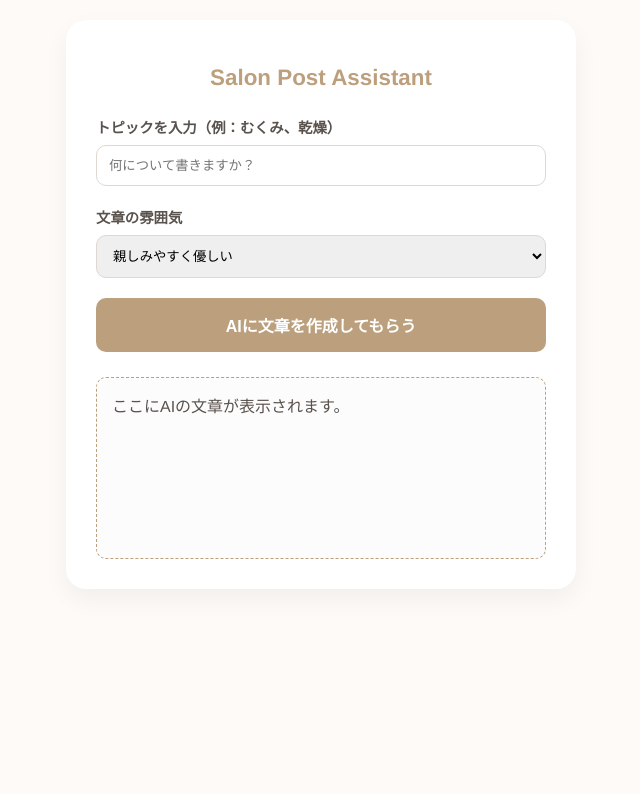
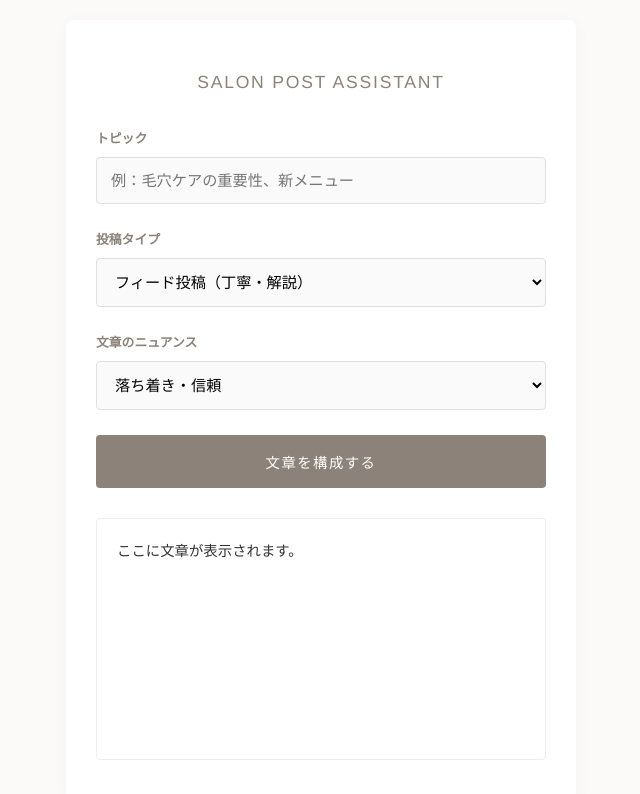
Before and after one commit to haraki-boop/my-app, a plain HTML site: page index.html in a window 1280 px wide. Shown: the whole page, without its empty margins (319-959 px from the left). Drawn offline with Linux system fonts and the light colour scheme.

Commit message:
Update index.html

```diff
--- a/index.html
+++ b/index.html
@@ -3,12 +3,12 @@
 <head>
     <meta charset="UTF-8">
     <meta name="viewport" content="width=device-width, initial-scale=1.0">
-    <title>エステSNSアシスタント</title>
+    <title>Salon Post Assistant | felice</title>
     <style>
         body {
-            font-family: 'Helvetica Neue', Arial, sans-serif;
-            background-color: #fdfaf7;
-            color: #5a524d;
+            font-family: "Helvetica Neue", Arial, "Hiragino Kaku Gothic ProN", "Hiragino Sans", sans-serif;
+            background-color: #fcfaf8; /* 柔らかいオフホワイト */
+            color: #4a4a4a;
             margin: 0;
             padding: 20px;
             display: flex;
@@ -16,97 +16,128 @@
         }
         .container {
             background-color: #ffffff;
-            padding: 30px;
-            border-radius: 20px;
-            box-shadow: 0 10px 25px rgba(0,0,0,0.05);
+            padding: 40px 30px;
+            border-radius: 8px;
+            box-shadow: 0 4px 20px rgba(0,0,0,0.03);
             width: 100%;
             max-width: 450px;
         }
         h1 {
             text-align: center;
-            font-size: 1.4rem;
-            color: #bca07e;
-            margin-bottom: 25px;
+            font-size: 1.1rem;
+            color: #8c8279; /* グレージュ系 */
+            letter-spacing: 0.1em;
+            margin-bottom: 35px;
+            font-weight: 300;
         }
         label {
             display: block;
-            margin-bottom: 8px;
-            font-weight: bold;
-            font-size: 0.9rem;
+            margin-bottom: 10px;
+            font-weight: 600;
+            font-size: 0.8rem;
+            color: #8c8279;
+            text-transform: uppercase;
         }
         input, select {
             width: 100%;
-            padding: 12px;
-            margin-bottom: 20px;
-            border: 1px solid #e0d8d0;
-            border-radius: 10px;
+            padding: 14px;
+            margin-bottom: 25px;
+            border: 1px solid #e0e0e0;
+            border-radius: 4px;
             box-sizing: border-box;
+            font-size: 0.95rem;
+            background-color: #fafafa;
         }
         button {
             width: 100%;
-            padding: 15px;
-            background-color: #bca07e;
+            padding: 16px;
+            background-color: #8c8279;
             color: white;
             border: none;
-            border-radius: 10px;
+            border-radius: 4px;
             cursor: pointer;
-            font-size: 1rem;
-            font-weight: bold;
+            font-size: 0.9rem;
+            letter-spacing: 0.1em;
+            transition: all 0.3s ease;
         }
+        button:hover { background-color: #6d645d; }
         .result-area {
-            margin-top: 25px;
-            padding: 15px;
-            background-color: #fcfcfc;
-            border-radius: 10px;
-            border: 1px dashed #bca07e;
+            margin-top: 30px;
+            padding: 20px;
+            background-color: #ffffff;
+            border-radius: 4px;
+            border: 1px solid #eee;
             white-space: pre-wrap;
-            min-height: 150px;
+            font-size: 0.9rem;
+            line-height: 1.8;
+            color: #333;
+            min-height: 200px;
         }
     </style>
 </head>
 <body>
 
 <div class="container">
-    <h1>Salon Post Assistant</h1>
+    <h1>SALON POST ASSISTANT</h1>
 
-    <label for="topic">トピックを入力（例：むくみ、乾燥）</label>
-    <input type="text" id="topic" placeholder="何について書きますか？">
+    <label for="topic">トピック</label>
+    <input type="text" id="topic" placeholder="例：毛穴ケアの重要性、新メニュー">
 
-    <label for="tone">文章の雰囲気</label>
-    <select id="tone">
-        <option value="親しみやすく優しい">親しみやすく優しい</option>
-        <option value="美容のプロとして誠実な">美容のプロとして誠実な</option>
-        <option value="明るくワクワクする">明るくワクワクする</option>
+    <label for="postType">投稿タイプ</label>
+    <select id="postType">
+        <option value="通常フィード投稿（お客様の悩みに寄り添い、プロの視点で解説する丁寧な長文）">フィード投稿（丁寧・解説）</option>
+        <option value="ストーリーズ用（大切なポイントだけをミニマルに伝える、洗練された短文）">ストーリーズ（簡潔・洗練）</option>
     </select>
 
-    <button onclick="generateText()">AIに文章を作成してもらう</button>
+    <label for="tone">文章のニュアンス</label>
+    <select id="tone">
+        <option value="落ち着いた、誠実で信頼感のある">落ち着き・信頼</option>
+        <option value="シンプルで凛とした、都会的な">シンプル・凛とした</option>
+        <option value="穏やかで、優しく包み込むような">穏やか・優しさ</option>
+    </select>
 
-    <div id="result" class="result-area">ここにAIの文章が表示されます。</div>
+    <button onclick="generateText()">文章を構成する</button>
+
+    <div id="result" class="result-area">ここに文章が表示されます。</div>
 </div>
 
 <script>
     async function generateText() {
         const topic = document.getElementById('topic').value;
+        const postType = document.getElementById('postType').value;
         const tone = document.getElementById('tone').value;
         const resultArea = document.getElementById('result');
 
         if (!topic) {
-            alert("トピックを入れてくださいね");
+            alert("トピックを入力してください");
             return;
         }
 
-        resultArea.innerText = "考え中...✨";
+        resultArea.innerText = "執筆中...";
 
         try {
-            // Vercel上のAPI（サーバー側）に命令を送る設定
             const response = await fetch("/api/generate", {
                 method: "POST",
                 headers: { "Content-Type": "application/json" },
                 body: JSON.stringify({
                     model: "gpt-4o",
                     messages: [
-                        { role: "system", content: "あなたはプロのエステティシャンです。Instagram用の投稿文を作ってください。" },
-                        { role: "user", content: `「${topic}」について「${tone}」雰囲気で、ハッシュタグも5つ付けて作成してください。` }
+                        {
+                            role: "system",
+                            content: `あなたは「felice.kaho」というアカウントを運営する、非常に洗練されたセンスを持つプロのエステティシャンです。
+
+                            【文章スタイルのルール】
+                            1. 誠実、知的、かつ温かみのあるトーン。過度な勧誘や煽りはしない。
+                            2. 絵文字は「✨」「🌿」「🤍」「🕯️」など、落ち着いたトーンのものを文末に1つ置く程度にする。
+                            3. 顔文字（ (^^) など）は絶対に、一切使用しない。
+                            4. 改行を適切に入れ、読み手が「余白」を感じられる美しいレイアウトにする。
+                            5. 専門的な知識を、お客様の悩みに寄り添う言葉で解釈して伝える。
+                            6. 指定された投稿タイプ（フィードまたはストーリー）に最適な長さに調節する。`
+                        },
+                        {
+                            role: "user",
+                            content: `「${topic}」について、${postType}を作成してください。ニュアンスは「${tone}」で、最後にハッシュタグを5つ添えてください。`
+                        }
                     ]
                 })
             });
@@ -114,8 +145,7 @@
             const data = await response.json();
             resultArea.innerText = data.choices[0].message.content;
         } catch (error) {
-            resultArea.innerText = "エラーが起きました。Vercelの設定を確認してください。";
-            console.error(error);
+            resultArea.innerText = "接続に失敗しました。";
         }
     }
 </script>
```
